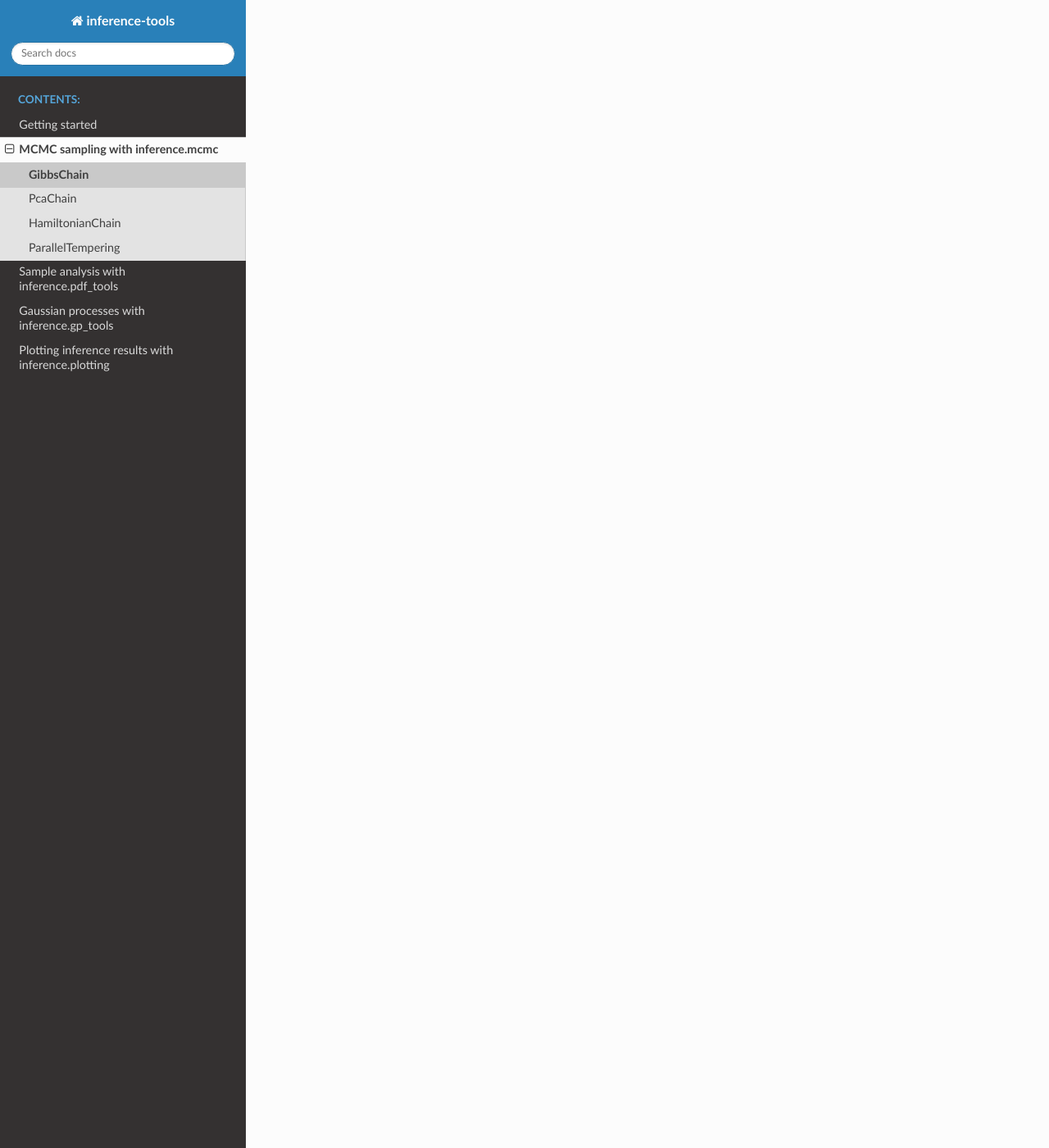
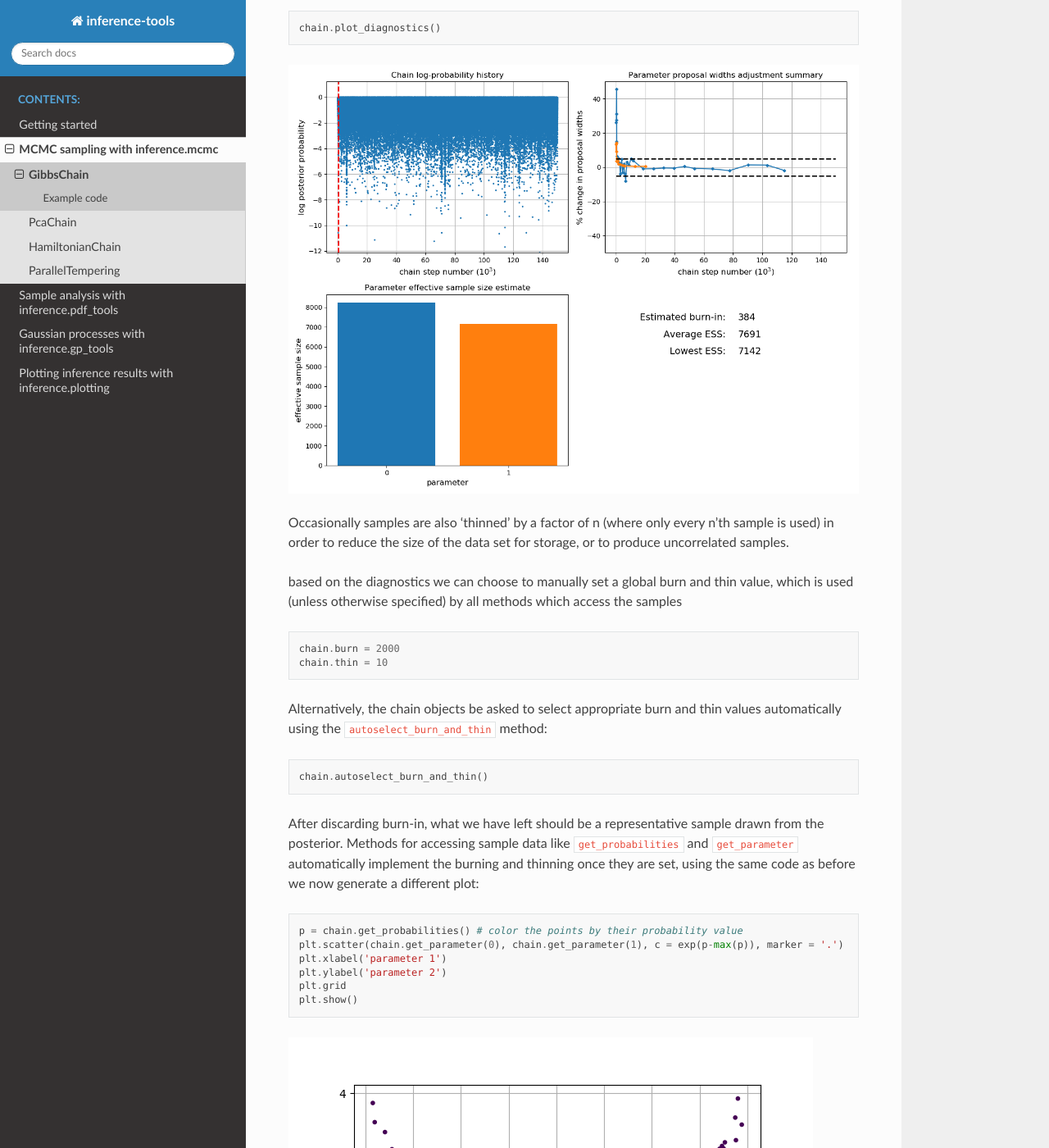
Before and after one commit to C-bowman/inference-tools-docs, a Sphinx documentation site: the page built from docs/source/GibbsChain.rst, in a window 1280 px wide and 1400 px high, scrolled down 1660 px. Shown: the whole window at 82% size. Built offline with Sphinx 7.4.7 and the Read the Docs theme 2.0.0, drawn with Linux system fonts in a browser that asks for light colours; some of the changed text lies outside the part shown.

Commit message:
Added prototype example code for the GibbsChain documentation

```diff
--- a/docs/source/GibbsChain.rst
+++ b/docs/source/GibbsChain.rst
@@ -4,3 +4,122 @@
 
 .. autoclass:: inference.mcmc.GibbsChain
    :members: advance, run_for, mode, get_marginal, get_sample, get_parameter, get_interval, plot_diagnostics, matrix_plot, trace_plot, set_non_negative, set_boundaries
+
+
+Example code
+^^^^^^^^^^^^
+
+Define the Rosenbrock density to use as a test case:
+
+.. code-block:: python
+
+   from numpy import linspace, exp
+   import matplotlib.pyplot as plt
+
+   def rosenbrock(t):
+      X, Y = t
+      X2 = X**2
+      return -X2 - 15.*(Y - X2)**2 - 0.5*(X2 + Y**2)/3.
+
+Create the chain object
+
+.. code-block:: python
+
+   from inference.mcmc import GibbsChain
+   chain = GibbsChain(posterior = rosenbrock, start = [2.,-4.])
+
+Advance the chain 150k steps to generate a sample from the posterior:
+
+.. code-block:: python
+
+   chain.advance(150000)
+
+The samples for the n'th parameter can be accessed through the
+get_parameter(n) method. We could use this to plot the path of
+the chain through the 2D parameter space:
+
+.. code-block:: python
+
+   p = chain.get_probabilities() # color the points by their probability value
+   plt.scatter(chain.get_parameter(0), chain.get_parameter(1), c = exp(p-max(p)), marker = '.')
+   plt.xlabel('parameter 1')
+   plt.ylabel('parameter 2')
+   plt.grid()
+   plt.show()
+
+.. image:: ./images/GibbsChain_images/initial_scatter.png
+
+We can see from this plot that in order to take a representative sample,
+some early portion of the chain must be removed. This is referred to as
+the 'burn-in' period. This period allows the chain to both find the high
+density areas, and adjust the proposal widths to their optimal values.
+
+The plot_diagnostics() method can help us decide what size of burn-in to use:
+
+.. code-block:: python
+
+   chain.plot_diagnostics()
+
+.. image:: ./images/GibbsChain_images/gibbs_diagnostics.png
+
+Occasionally samples are also 'thinned' by a factor of n (where only every
+n'th sample is used) in order to reduce the size of the data set for
+storage, or to produce uncorrelated samples.
+
+based on the diagnostics we can choose to manually set a global burn and
+thin value, which is used (unless otherwise specified) by all methods which
+access the samples
+
+.. code-block:: python
+
+   chain.burn = 2000
+   chain.thin = 10
+
+Alternatively, the chain objects be asked to select appropriate
+burn and thin values automatically using the ``autoselect_burn_and_thin``
+method:
+
+.. code-block:: python
+
+   chain.autoselect_burn_and_thin()
+
+
+After discarding burn-in, what we have left should be a representative
+sample drawn from the posterior. Methods for accessing sample data like
+``get_probabilities`` and ``get_parameter`` automatically implement
+the burning and thinning once they are set, using the same code as before
+we now generate a different plot:
+
+.. code-block:: python
+
+   p = chain.get_probabilities() # color the points by their probability value
+   plt.scatter(chain.get_parameter(0), chain.get_parameter(1), c = exp(p-max(p)), marker = '.')
+   plt.xlabel('parameter 1')
+   plt.ylabel('parameter 2')
+   plt.grid
+   plt.show()
+
+.. image:: ./images/GibbsChain_images/burned_scatter.png
+
+We can easily estimate 1D marginal distributions for any parameter
+using the ``get_marginal`` method:
+
+.. code-block:: python
+
+   pdf_1 = chain.get_marginal(0, unimodal = True)
+   pdf_2 = chain.get_marginal(1, unimodal = True)
+
+``get_marginal`` returns a density estimator object, which can be called
+as a function to return the value of the pdf at any point.
+Make an axis on which to evaluate the PDFs:
+
+.. code-block:: python
+
+   ax = linspace(-3, 4, 500)
+   plt.plot( ax, pdf_1(ax), label = 'param #1 marginal', lw = 2)
+   plt.plot( ax, pdf_2(ax), label = 'param #2 marginal', lw = 2)
+   plt.xlabel('parameter value')
+   plt.ylabel('probability density')
+   plt.legend()
+   plt.grid()
+   plt.show()
--- /dev/null
+++ b/docs/source/images/GibbsChain_images/GibbsChain_image_production.py
@@ -0,0 +1,98 @@
+
+import matplotlib.pyplot as plt
+from numpy import array, exp, linspace
+from numpy.random import seed
+
+seed(4)
+
+from inference.mcmc import GibbsChain
+
+def rosenbrock(t):
+    # This is a modified form of the rosenbrock function, which
+    # is commonly used to test optimisation algorithms
+    X, Y = t
+    X2 = X**2
+    b = 15  # correlation strength parameter
+    v = 3   # variance of the gaussian term
+    return -X2 - b*(Y - X2)**2 - 0.5*(X2 + Y**2)/v
+
+# The maximum of the rosenbrock function is [0,0] - here we intentionally
+# start the chain far from the mode.
+start_location = array([2.,-4.])
+
+# Here we make our initial guess for the proposal widths intentionally
+# poor, to demonstrate that gibbs sampling allows each proposal width
+# to be adjusted individually toward an optimal value.
+# width_guesses = array([5.,0.05])
+
+# create the chain object
+chain = GibbsChain(posterior = rosenbrock, start = start_location)# widths = width_guesses)
+
+# advance the chain 150k steps
+chain.advance(150000)
+
+# the samples for the n'th parameter can be accessed through the
+# get_parameter(n) method. We could use this to plot the path of
+# the chain through the 2D parameter space:
+
+p = chain.get_probabilities() # color the points by their probability value
+plt.scatter(chain.get_parameter(0), chain.get_parameter(1), c = exp(p-max(p)), marker = '.')
+plt.xlabel('parameter 1')
+plt.ylabel('parameter 2')
+plt.grid()
+plt.savefig('initial_scatter.png')
+plt.close()
+
+
+# We can see from this plot that in order to take a representative sample,
+# some early portion of the chain must be removed. This is referred to as
+# the 'burn-in' period. This period allows the chain to both find the high
+# density areas, and adjust the proposal widths to their optimal values.
+
+# The plot_diagnostics() method can help us decide what size of burn-in to use:
+chain.plot_diagnostics(filename='gibbs_diagnostics.png')
+
+# Occasionally samples are also 'thinned' by a factor of n (where only every
+# n'th sample is used) in order to reduce the size of the data set for
+# storage, or to produce uncorrelated samples.
+
+# based on the diagnostics we can choose to manually set a global burn and
+# thin value, which is used (unless otherwise specified) by all methods which
+# access the samples
+chain.burn = 10000
+chain.thin = 10
+
+# the burn-in and thinning can also be set automatically as follows:
+# chain.autoselect_burn_and_thin()
+
+# After discarding burn-in, what we have left should be a representative
+# sample drawn from the posterior. Repeating the previous plot as a
+# scatter-plot shows the sample:
+p = chain.get_probabilities() # color the points by their probability value
+plt.scatter(chain.get_parameter(0), chain.get_parameter(1), c = exp(p-max(p)), marker = '.')
+plt.xlabel('parameter 1')
+plt.ylabel('parameter 2')
+plt.grid()
+plt.savefig('burned_scatter.png')
+plt.close()
+
+
+# We can easily estimate 1D marginal distributions for any parameter
+# using the 'get_marginal' method:
+pdf_1 = chain.get_marginal(0, unimodal = True)
+pdf_2 = chain.get_marginal(1, unimodal = True)
+
+# get_marginal returns a density estimator object, which can be called
+# as a function to return the value of the pdf at any point.
+# Make an axis on which to evaluate the PDFs:
+ax = linspace(-3, 4, 500)
+
+# plot the results
+plt.plot( ax, pdf_1(ax), label = 'param #1 marginal', lw = 2)
+plt.plot( ax, pdf_2(ax), label = 'param #2 marginal', lw = 2)
+plt.xlabel('parameter value')
+plt.ylabel('probability density')
+plt.legend()
+plt.grid()
+plt.savefig('gibbs_marginals.png')
+plt.close()
```
Also changed, not shown: docs/source/images/GibbsChain_images/burned_scatter.png (added), docs/source/images/GibbsChain_images/gibbs_diagnostics.png (added), docs/source/images/GibbsChain_images/gibbs_marginals.png (added), docs/source/images/GibbsChain_images/initial_scatter.png (added).
